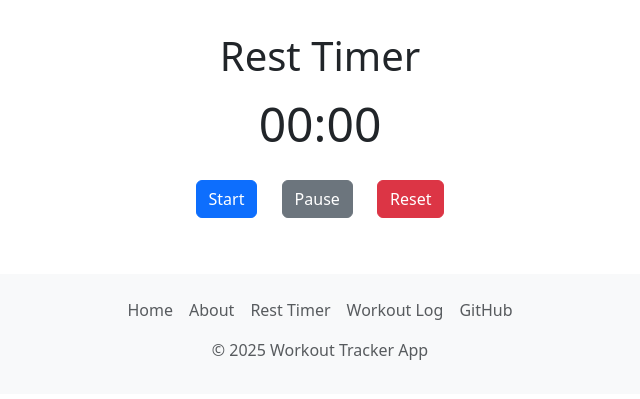
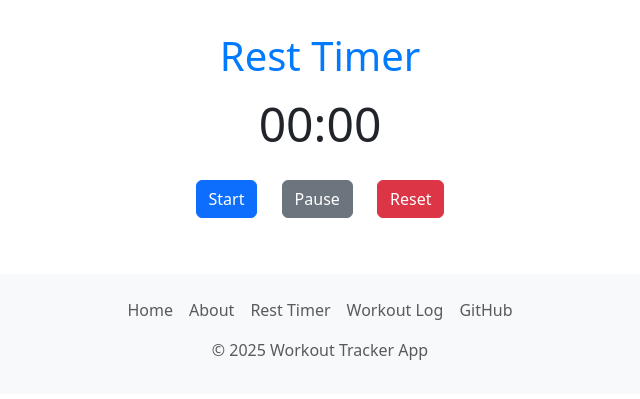
Before and after one commit to sforouzan/workoutTrackerApp, a Node server app: page /timer in a window 1280 px wide. Shown: the part 62-461 px from the top of the page, without its empty margins (320-960 px from the left). Run offline with Node 20, Linux system fonts and the light colour scheme; some libraries are stand-ins or nearby versions.

Commit message:
changing font color of rest timer header

```diff
--- a/static/css/timer.css
+++ b/static/css/timer.css
@@ -4,6 +4,10 @@
     display: flex;
     flex-direction: column;
     align-items: center;
+  }
+
+  #restTimerPage h1{
+    color: #007bff;
   }
 
   #timerDisplay {
```
